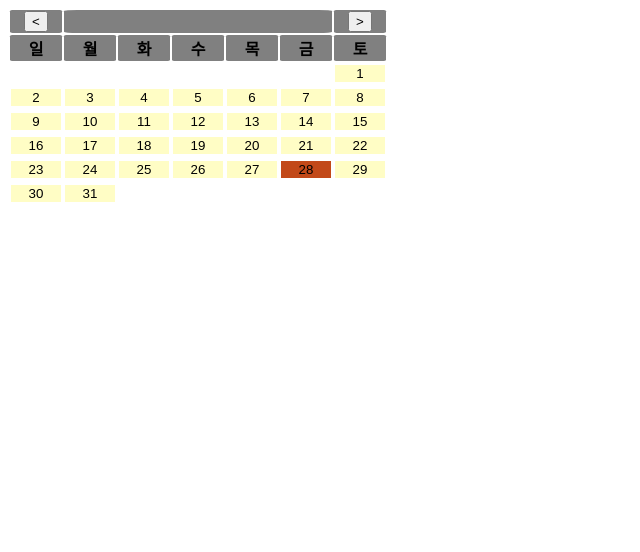
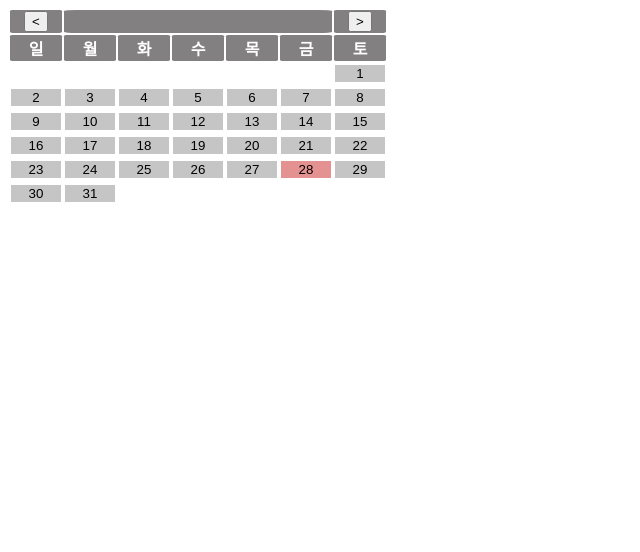
Before and after one commit to kt-min-proj/kt-wordle, a Django app: page /calendar/ in a window 1280 px wide. Shown: the top 552 px of the page, without its empty margins (0-640 px from the left). Run offline with Django 4.2, Linux system fonts and the light colour scheme.

Commit message:
cal css 변경

```diff
--- a/game/views.py
+++ b/game/views.py
@@ -71,7 +71,7 @@ def class_avg(request):
     # average user values
     for idx in range(len(classes)):
         class_values[idx]["class"] = classes[idx]
-        class_values[idx]["count"] = class_values[idx]["count"] / user_cnt[idx]
+        class_values[idx]["count"] = round(class_values[idx]["count"] / user_cnt[idx], 1)
         class_values[idx]["record"] = (
             class_values[idx]["record"] / user_cnt[idx]
         ).astype(int)
--- a/static/calendar/calendar.css
+++ b/static/calendar/calendar.css
@@ -1,5 +1,5 @@
 :root {
-  --calendar-color: gray;
+  --calendar-color: rgba(130, 128, 128, 1);
 }
 
 table {
@@ -11,10 +11,11 @@ th {
   width: 50px;
   background-color: var(--calendar-color);
   border-radius: 5%;
+  color : white;
 }
 
 .colToday {
-  background-color: #c24919 !important;
+  background-color: rgba(228, 145, 145, 1) !important;
 }
 
 input.date {
@@ -22,9 +23,8 @@ input.date {
   height: 100%;
   width: 100%;
   border: none;
-  background-color: #fffdc5;
+  background-color: rgba(197, 197, 197, 1);
 }
-
 .preMon,
 .nextMon {
   background-color: var(--calendar-color);
@@ -33,17 +33,21 @@ input.date {
 
 #date_name {
   display: flex;
-  font-size: 30px;
+  font-size: 40px;
   align-items: center;
   text-align: center;
   justify-content: center;
+  margin-top : 340px;
+  font-family: 'Gill Sans MT';
+  color : rgba(65, 180, 176, 1);;
 }
 
 #rankBoard {
-  /*display: flex;*/
+  display: flex;
   align-items: center;
   justify-content: space-between;
   margin: 6px;
+  margin-top : 5px;
 }
 
 #dayrankName,
--- a/static/index/aidle.css
+++ b/static/index/aidle.css
@@ -211,7 +211,7 @@ input {
 }
 .classrankmark {
   position : absolute;
-  top : 20px;
+  top : 10px;
   left : 10px;
   font-size : 30px;
   cursor : pointer;
```
Also changed, not shown: templates/index/aidle_main.html (+5 -4 lines).
